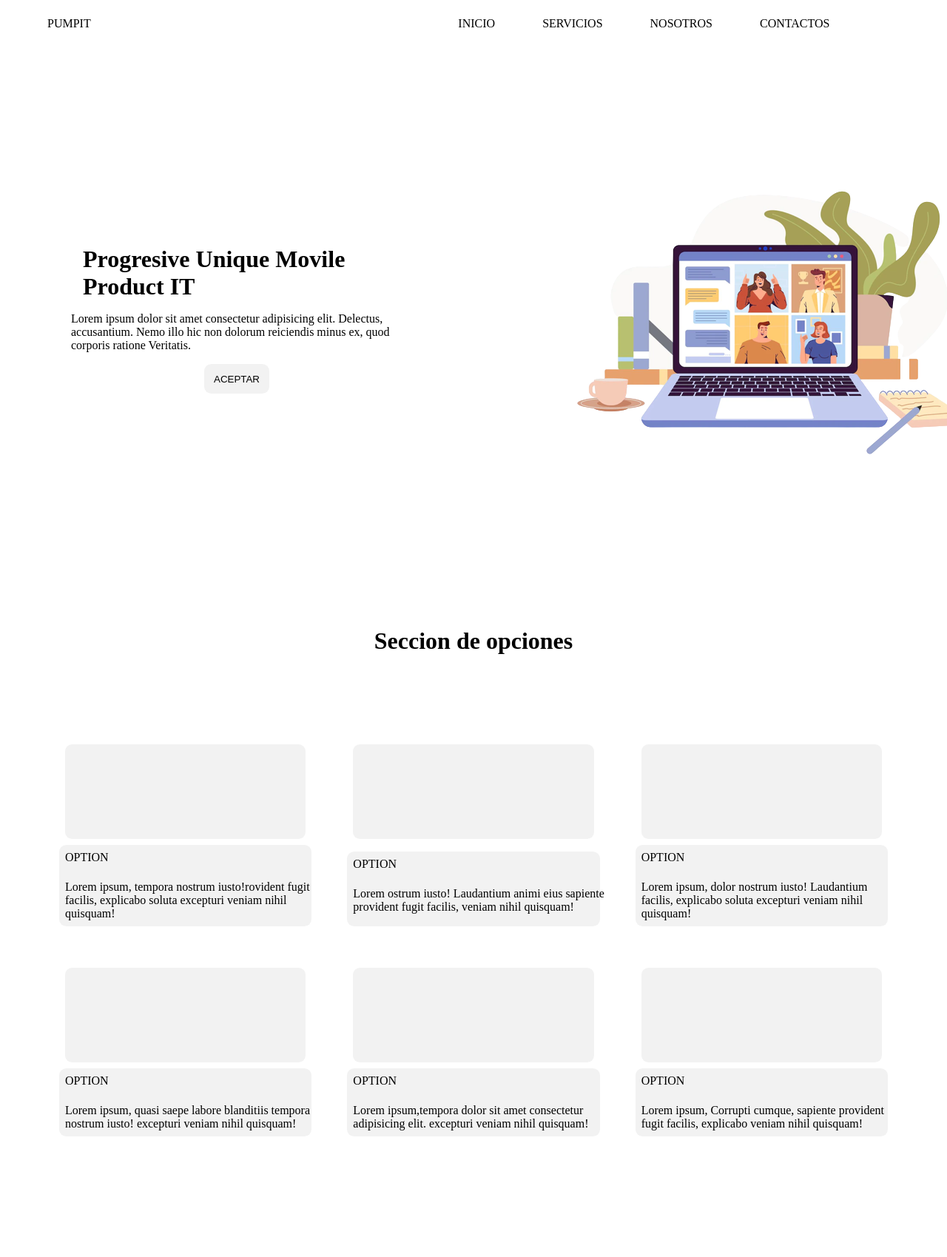
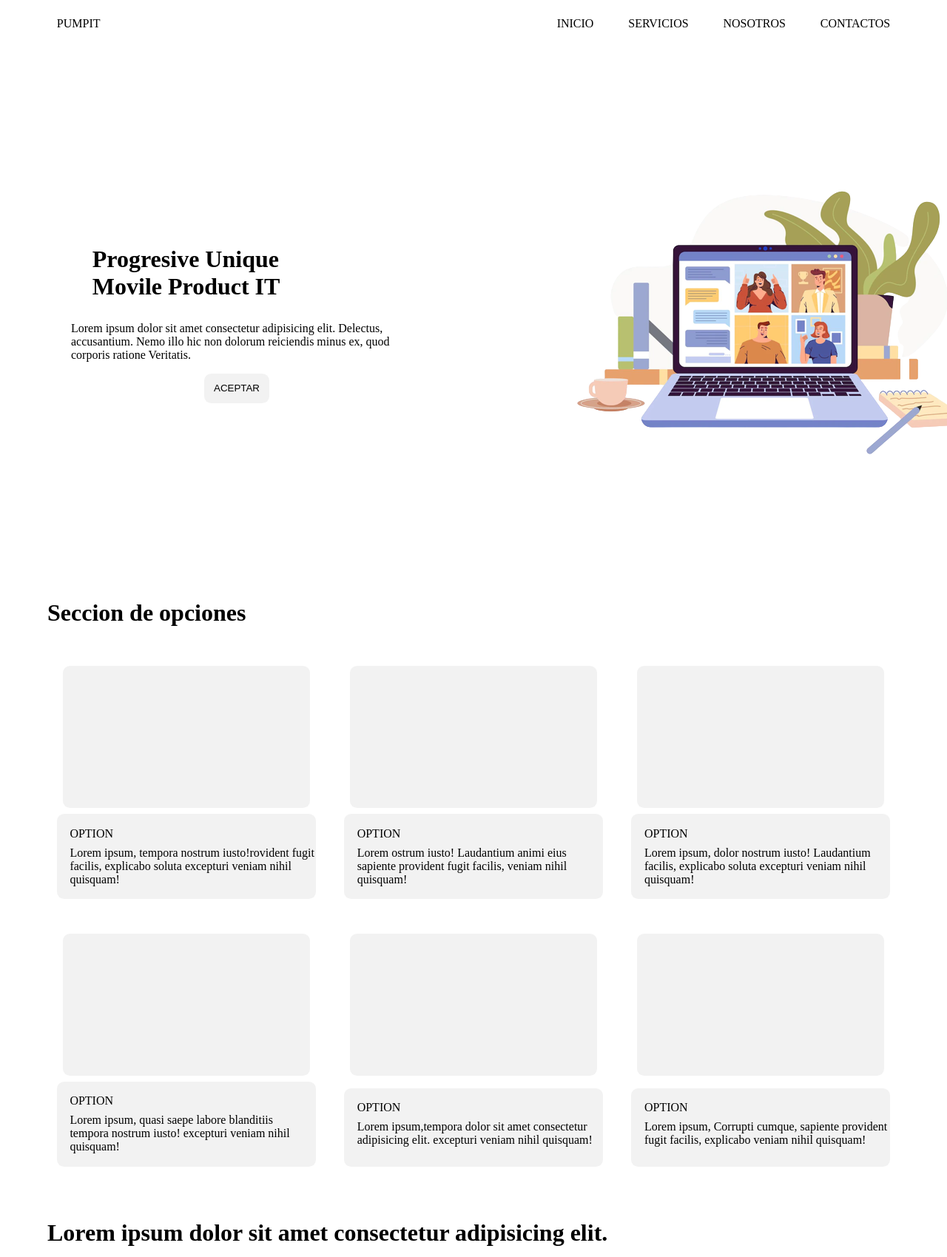
Before and after one commit to EstefanySerranoVega/Practica1, a plain HTML site: page index.html in a window 1280 px wide. Shown: the top 1699 px of the page at 74% size. Drawn offline with Linux system fonts and the light colour scheme.

Commit message:
Add files via upload

```diff
--- a/css/style.css
+++ b/css/style.css
@@ -1,124 +1,162 @@
-*{
-    margin:0;
-    padding:0;
-    box-sizing:border-box;
+* {
+    margin: 0;
+    padding: 0;
+    box-sizing: border-box;
 }
-button{
+
+button {
+    padding: 0.8rem;
+    border: none;
+    border-radius: 0.6rem;
+    background: #f2f2f2;
+    transition: all 400ms;
+    margin: 1rem;
+}
+
+body {
+    display: flex;
+    flex-wrap: wrap;
+    align-items: center;
+    justify-content: space-around;
+}
+
+.container {
+    display: flex;
+    flex-wrap: wrap;
+    align-items: center;
+    justify-content: space-around;
+}
+
+.section {
+    display: flex;
+    flex-wrap: wrap;
+    align-items: center;
+    justify-content: center;
+    width: 100%;
+    height: 100vh;
+}
+
+header {
+    width: 90%;
+    height: 4rem;
+    display: flex;
+    flex-wrap: wrap;
+    align-items: center;
+    justify-content: space-between;
     padding:0.8rem;
-    border:none;
-    border-radius:0.6rem;
-    background:#f2f2f2;
-    transition:all 400ms;
-    margin:1rem;
 }
-body{
-    display:flex;
-    flex-wrap:wrap;
-    align-items:center;
-    justify-content:space-around;}
 
-.container{
-        display:flex;
-        flex-wrap:wrap;
-        align-items:center;
-        justify-content:space-around;}
+menu {
+    width: 40%;
+    display: flex;
+    flex-wrap: wrap;
+    align-items: center;
+    justify-content: space-between;
+}
 
-.section{
-    display:flex;
-    flex-wrap:wrap;
-    align-items:center;
-    justify-content:center;
+ul {
+    display: flex;
+    flex-wrap: wrap;
+    align-items: center;
+    justify-content: space-between;
+    list-style: none;
+    text-decoration: none;
     width:100%;
-    height:100vh;
 }
-header{
+
+a {
+    text-decoration: none;
+    color: #000;
+
+}
+
+
+.hero {
+    width: 100%;
+    height: calc(100vh - 4rem);
+    display: flex;
+    flex-wrap: wrap;
+    align-items: center;
+    justify-content: space-around;
+}
+
+.text {
+    width: 35%;
+    display: flex;
+    flex-wrap: wrap;
+    align-items: center;
+    justify-content: space-around;
+}
+.text .title{
+    width:100%;
+}
+.text h1 {
+    margin: 1rem;
+    text-align: left;
+    padding:0.8rem;
+}
+
+.img {
+    width: 35%;
+    display: flex;
+    flex-wrap: wrap;
+    align-items: center;
+    justify-content: space-around;
+}
+
+.title-section {
+    width: 90%;
+    height: 3rem;
+}
+
+.menu-section_options {
+    width: 90%;
+    height: calc(100vh -3rem);
+    display: grid;
+    grid-template-columns: 1fr 1fr 1fr;
+    gap: 0.8rem;
+}
+
+.option-section {
+    margin: 0.8rem;
+    display: flex;
+    flex-wrap: wrap;
+    justify-content: space-around;
+}
+
+.description {
+    border-radius: 0.6rem;
+    background: #f2f2f2;
+    padding:0.6rem;
+}
+
+.description .title {
+    width: 98%;
+    margin: 0.5rem;
+}
+
+.option-section .img {
+    width: 98%;
+    height: 12rem;
+    padding: 0.5rem;
+    background: #f2f2f2;
+    border-radius: 0.6rem;
+    margin: 0.5rem;
+}
+
+.description .text {
+    width: 100%;
+    margin: 0.5rem;
+}
+.menu-options{
     width:90%;
-    height:4rem;
-    display:flex;
-    flex-wrap:wrap;
-    align-items:center;
-    justify-content:space-between;
+    background:green;
+    display:grid;
+    grid-template-columns: repeat(3, 1fr);
+    grid-auto-rows: minmax(8rem, auto);
+    gap:1rem;
 }
-menu{
-    width:60%;
-    display:flex;
-    flex-wrap:wrap;
-    align-items:center;
-    justify-content:space-around;
+.menu-options .option-section{
+    background:#f2f2a1;
+    border-radius:0.8rem;
 }
-ul{
-    display:flex;
-    flex-wrap:wrap;
-    align-items:center;
-    justify-content:space-around;
-list-style:none;
-text-decoration:none;}
-a{
-    text-decoration:none;
-    color:#000;
-}
-li{
-    margin:0 2rem;
-}
-.hero{
-    width:100%;
-    height:calc(100vh - 4rem);
-    display:flex;
-    flex-wrap:wrap;
-    align-items:center;
-    justify-content:space-around;
-}
-.text{
-    width:35%;
-    display:flex;
-    flex-wrap:wrap;
-    align-items:center;
-    justify-content:space-around;
-}
-.text h1{
-    margin:1rem;
-}
-.img{width:35%;
-    display:flex;
-    flex-wrap:wrap;
-    align-items:center;
-    justify-content:space-around;}
-
-    .ttile-section{
-        width:90%;
-        height:3rem;
-    }
-    .menu-section_options{
-        width:90%;
-        height:calc(100vh -3rem);
-        display:grid;
-        grid-template-columns: 1fr 1fr 1fr;
-        gap:1rem;
-    }
-    .option-section{
-        margin:1rem;
-        display:flex;
-        flex-wrap:wrap;
-        justify-content:space-around;
-    }
-    .description{
-        border-radius:0.6rem;
-        background:#f2f2f2;
-    }
-    .description .title{
-        width:98%;
-        height:2rem;
-        margin:0.5rem;
-    }
-    .option-section .img{
-        width:98%;
-        height:8rem;
-        padding:0.5rem;
-        background:#f2f2f2;
-        border-radius:0.6rem;
-        margin:0.5rem;
-    }
-    .description .text{
-        width:100%;
-        margin:0.5rem;
-    }
--- a/index.html
+++ b/index.html
@@ -15,16 +15,16 @@
                 <menu>
                     <ul>
                         <a href="">
-                            <li>INICIO</li>
+                            INICIO
                         </a>
                         <a href="">
-                            <li>SERVICIOS</li>
+                            SERVICIOS
                         </a>
                         <a href="">
-                            <li>NOSOTROS</li>
+                            NOSOTROS
                         </a>
                         <a href="">
-                            <li>CONTACTOS</li>
+                            CONTACTOS
                         </a>
                     </ul>
                 </menu>
@@ -32,7 +32,7 @@
             <div class="hero">
                 <div class="text">
                     <div class="title">
-                        <h1>Progresive Unique Movile Product IT</h1>
+                        <h1>Progresive Unique </br> Movile Product IT</h1>
                     </div>
                     <div class="descripcion">
                         Lorem ipsum dolor sit amet consectetur adipisicing elit. Delectus, accusantium. Nemo illo hic non dolorum reiciendis minus ex, quod corporis ratione Veritatis.
@@ -105,8 +105,28 @@
                 </div>
             </div>
         </div>
+        <div class="section">
+            <div class="title-section">
+                <h1>Lorem ipsum dolor sit amet consectetur adipisicing elit.</h1>
+            </div>
+            <div class="menu-options">
+                <div class="option-section">
+                    <div class="title"></div>
+                    <div class="text"></div>
+                </div>
+                <div class="option-section"></div>
+                <div class="option-section"></div>
+                <div class="option-section"></div>
+                <div class="option-section option-for"></div>
+                <div class="option-section"></div>
+                <div class="option-section"></div>
+                <div class="option-section"></div>
+                <div class="option-section"></div>
+                <div class="option-section"></div>
+            </div>
+        </div>
         <div class="section"></div>
-        <div class="section"></div>
+
         <div class="section"></div>
     </div>
 </body>
```
